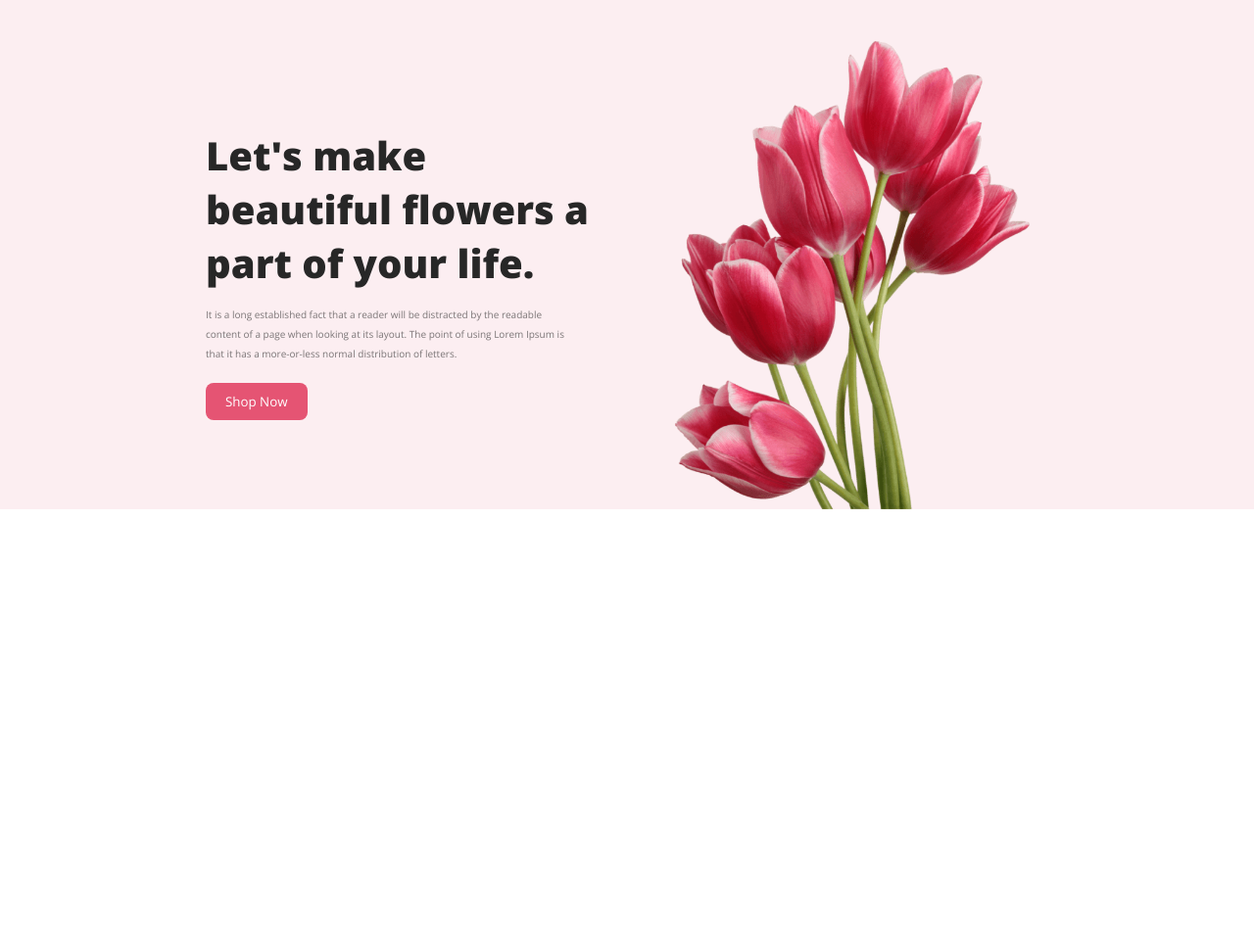
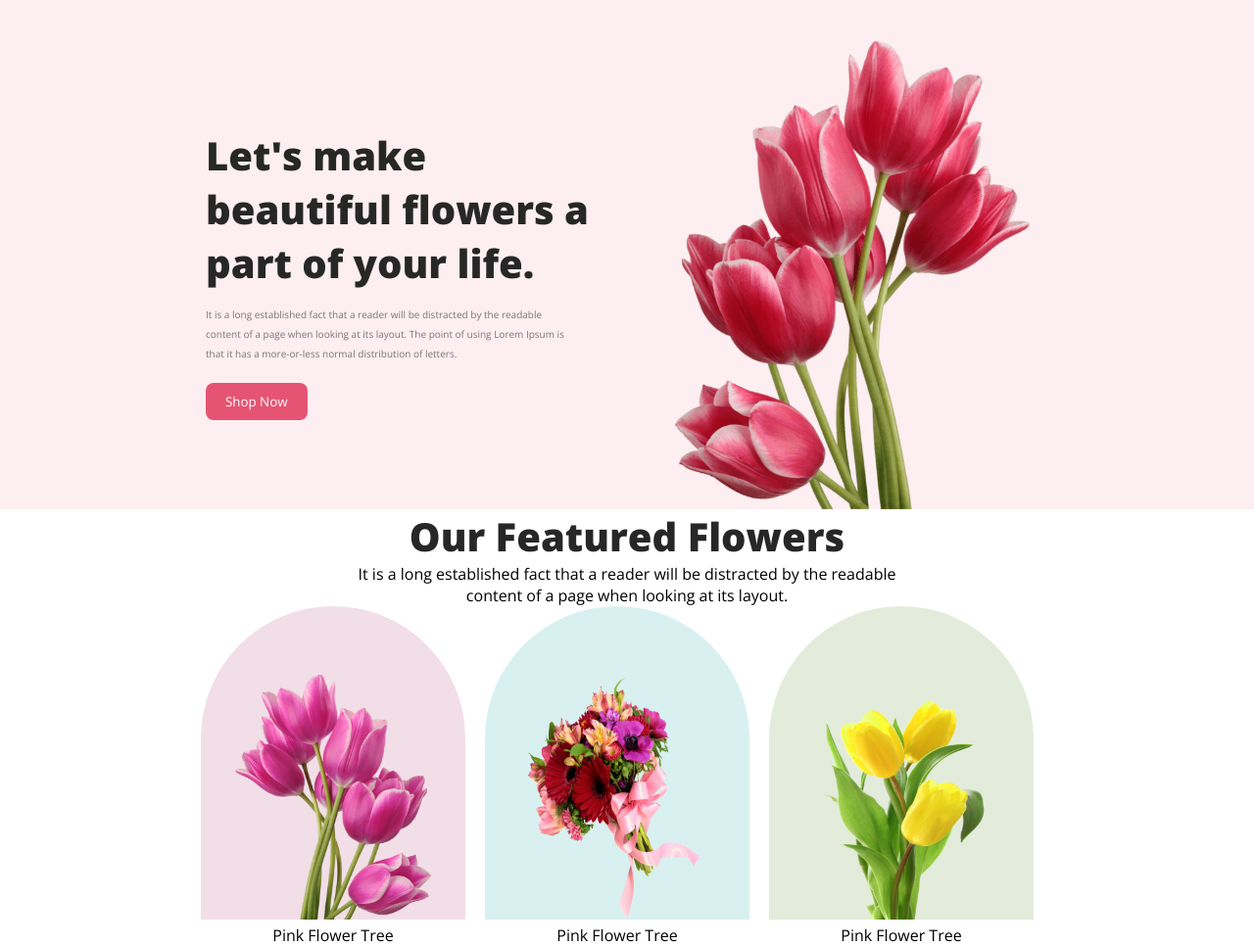
Before and after one commit to Shakil633/flower-shop-assignment, a plain HTML site: page index.html in a window 1280 px wide. Shown: the whole page at 98% size. Before the commit the page ends 800 px from the top, so only its background shows below. Drawn offline with nearby package versions, Linux system fonts and the light colour scheme.

Commit message:
add img part

```diff
--- a/index.html
+++ b/index.html
@@ -6,10 +6,12 @@
     <title>Flower Shop My First Assignment</title>
     <link rel="stylesheet" href="style.css" />
 
-  <link rel="preconnect" href="https://fonts.googleapis.com">
-<link rel="preconnect" href="https://fonts.gstatic.com" crossorigin>
-<link href="https://fonts.googleapis.com/css2?family=Open+Sans:wght@400;500;600;700;800&display=swap" rel="stylesheet">
-
+    <link rel="preconnect" href="https://fonts.googleapis.com" />
+    <link rel="preconnect" href="https://fonts.gstatic.com" crossorigin />
+    <link
+      href="https://fonts.googleapis.com/css2?family=Open+Sans:wght@400;500;600;700;800&display=swap"
+      rel="stylesheet"
+    />
   </head>
   <body>
     <header>
@@ -30,7 +32,30 @@
         <img class="banner-img" src="image/pngwing 10.png" alt="Flower" />
       </div>
     </header>
-    <main></main>
+    <main>
+      <section class="about">
+        <h3 class="section-title">Our Featured Flowers</h3>
+        <p class="section-description">
+          It is a long established fact that a reader will be distracted by the
+          readable <br />
+          content of a page when looking at its layout.
+        </p>
+        <div class="section-img">
+          <div class="img-6">
+            <img class="img-part" src="image/pngwing 6.png" alt="pngwing" />
+            <p>Pink Flower Tree</p>
+          </div>
+          <div class="img-5">
+            <img class="img-part" src="image/pngwing 5.png" alt="pngwing" />
+            <p>Pink Flower Tree</p>
+          </div>
+          <div class="img-7">
+            <img class="img-part" src="image/pngwing 7.png" alt="pngwing" />
+            <p>Pink Flower Tree</p>
+          </div>
+        </div>
+      </section>
+    </main>
     <footer></footer>
   </body>
 </html>
--- a/style.css
+++ b/style.css
@@ -43,3 +43,49 @@
   width: 400px;
   height: 480px;
 }
+/* this part section style */
+.section-title {
+  color: #272727;
+  text-align: center;
+  font-size: 40px;
+  font-weight: 800;
+}
+.section-description {
+  text-align: center;
+}
+.section-img {
+  display: flex;
+  justify-content:center;
+
+}
+.img-part {
+  width: 200px;
+  height: 250px;
+  background-size: 100%;
+  margin-top: 70px;
+
+}
+.img-6 {
+  border-radius: 300px 300px 0px 0px;
+  background: rgba(167, 33, 98, 0.15);
+  width: 270px;
+  text-align: center;
+  height: 320px;
+  margin-right: 20px;
+}
+.img-5 {
+  border-radius: 300px 300px 0px 0px;
+  background: rgba(5, 151, 160, 0.15);
+  width: 270px;
+  text-align: center;
+  height: 320px;
+  margin-right: 20px;
+}
+.img-7 {
+  border-radius: 300px 300px 0px 0px;
+  background: rgba(71, 125, 17, 0.15);
+  width: 270px;
+  text-align: center;
+  height: 320px;
+  margin-right: 20px;
+}
```
